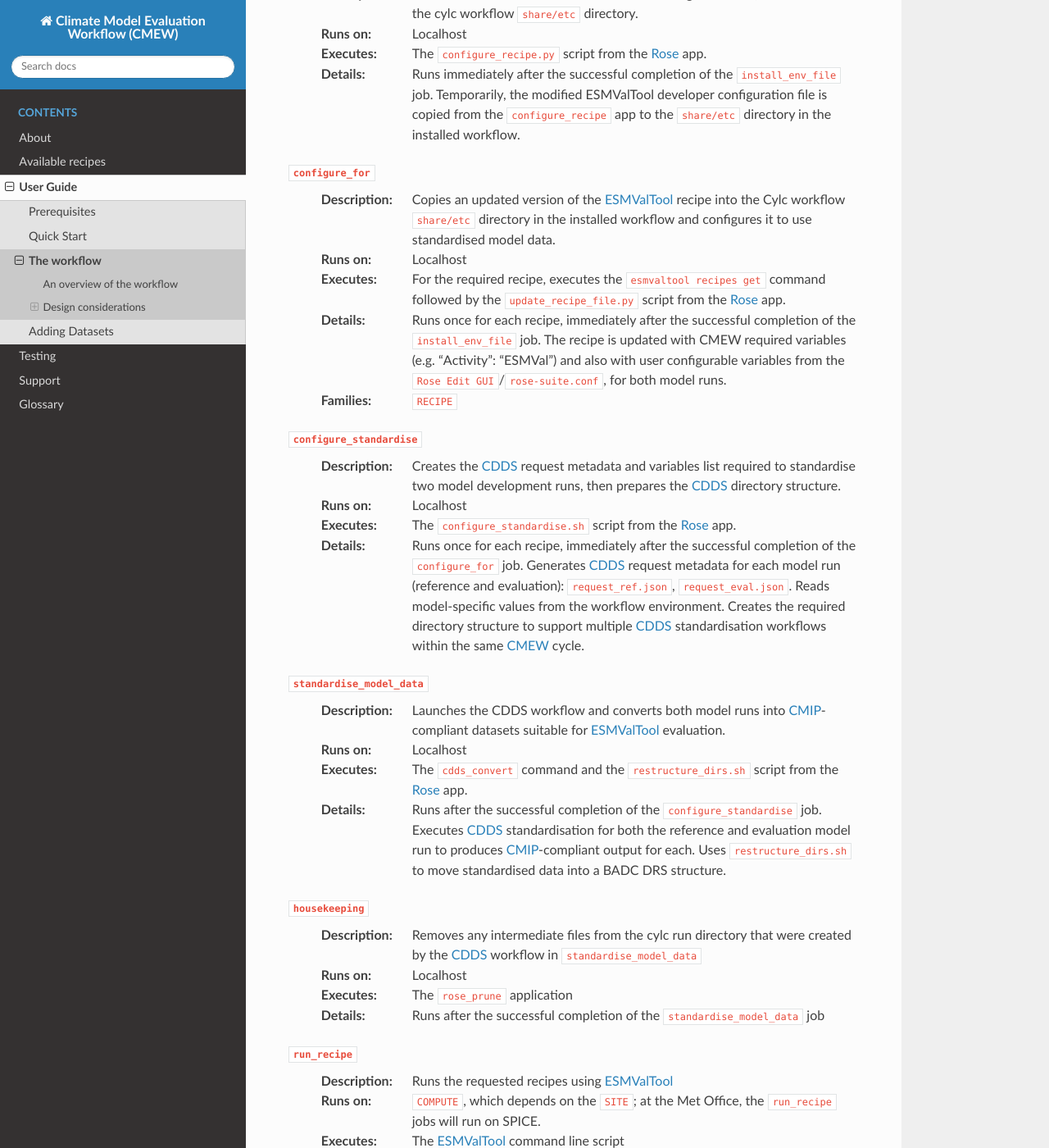
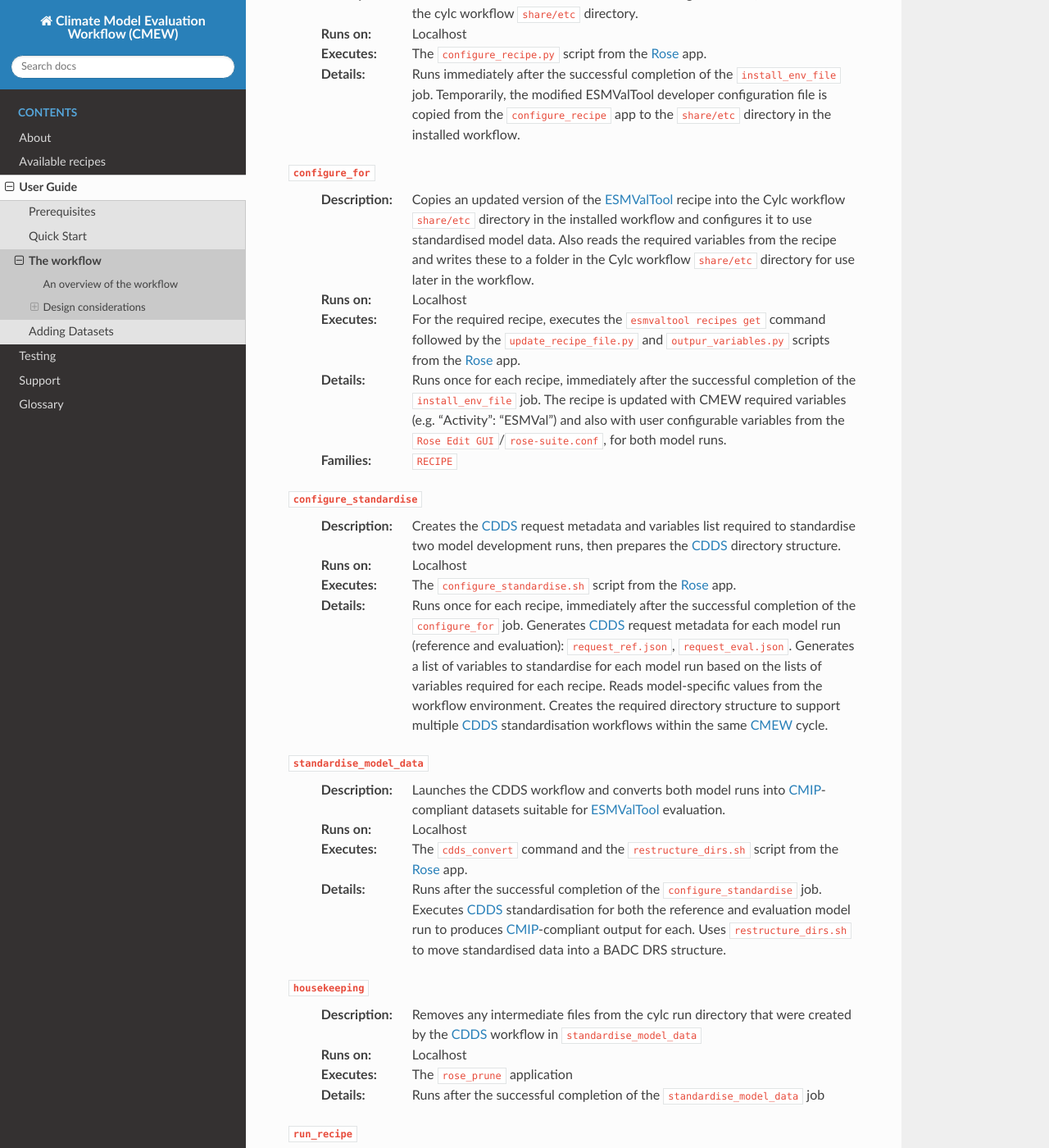
Before and after one commit to MetOffice/CMEW, a Sphinx documentation site: the page built from doc/source/user_guide/workflow.rst, in a window 1280 px wide and 1400 px high, scrolled down 644 px. Shown: the whole window at 82% size. Built offline with Sphinx 7.4.7 and the Read the Docs theme 3.1.0, drawn with Linux system fonts in a browser that asks for light colours.

Commit message:
Adding user documentation

```diff
--- a/doc/source/user_guide/workflow.rst
+++ b/doc/source/user_guide/workflow.rst
@@ -51,12 +51,16 @@ An overview of the workflow
      into the Cylc workflow ``share/etc`` directory
      in the installed workflow and configures it
      to use standardised model data.
+     Also reads the required variables from the recipe
+     and writes these to a folder in the Cylc workflow ``share/etc`` directory
+     for use later in the workflow.
   :Runs on:
      Localhost
   :Executes:
      For the required recipe,
      executes the ``esmvaltool recipes get`` command
-     followed by the ``update_recipe_file.py`` script from the |Rose| app.
+     followed by the ``update_recipe_file.py`` and ``outpur_variables.py``
+     scripts from the |Rose| app.
   :Details:
      Runs once for each recipe,
      immediately after the successful completion
@@ -83,6 +87,8 @@ An overview of the workflow
      completion of the ``configure_for`` job.
      Generates |CDDS| request metadata for each model run (reference and evaluation):
      ``request_ref.json``, ``request_eval.json``.
+     Generates a list of variables to standardise for each model run
+     based on the lists of variables required for each recipe.
      Reads model-specific values from the workflow environment.
      Creates the required directory structure to support
      multiple |CDDS| standardisation workflows
```
